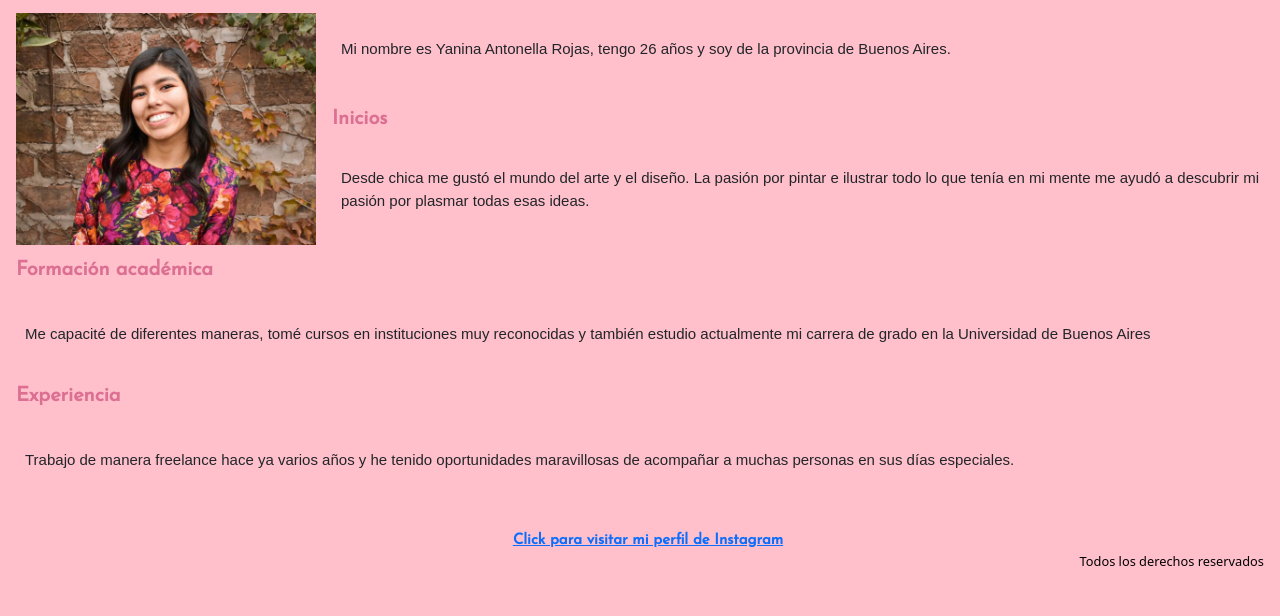
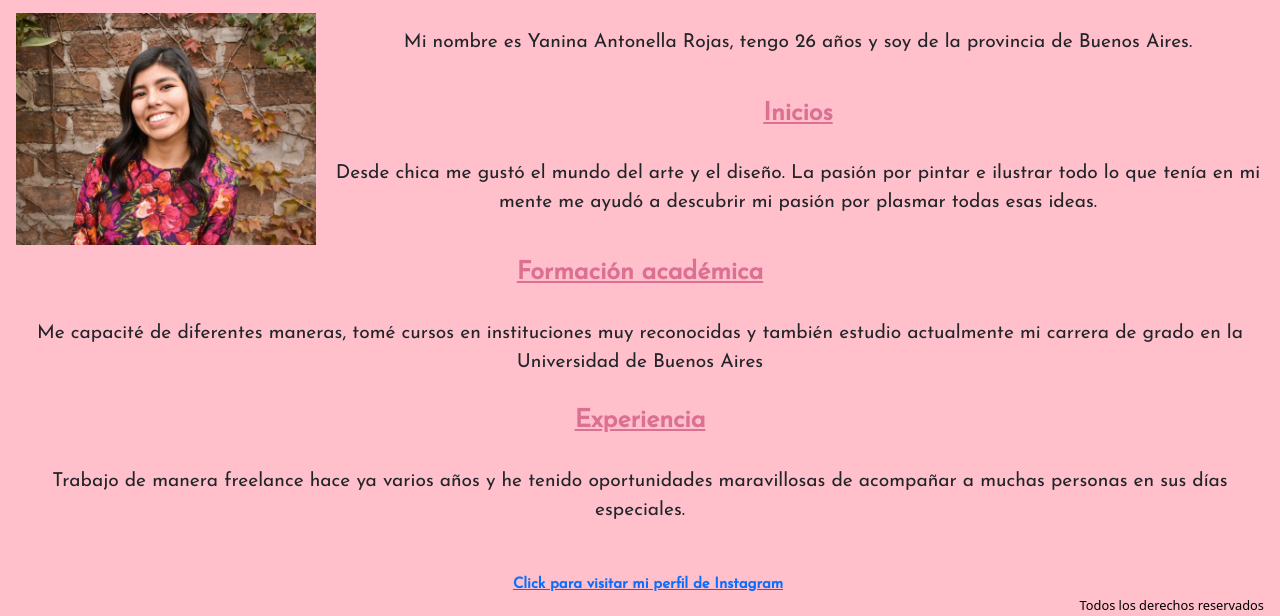
Before and after one commit to saragutierrezba/yaninaRojasStudioSASS, a website: page pages/sobremi.html in a window 1280 px wide. Shown: the part 359-975 px from the top of the page. Before the commit the page ends 930 px from the top, so only its background shows below. Drawn offline with nearby package versions, Linux system fonts and the light colour scheme; a web font is replaced by a local one.

Commit message:
modificando estilos

```diff
--- a/scss/style.scss
+++ b/scss/style.scss
@@ -75,6 +75,7 @@ body{
                 color: nth($colores, 2);
                 margin: 1rem;
                 padding: 0rem;
+                text-align: center;
                 font-family: 'Josefin Sans', sans-serif;
                 font-size: 1.7rem;text-decoration: underline;
 
@@ -86,15 +87,11 @@ body{
                     }
             div{
                 .parrafo1{
-                    margin: 1rem;
-                    font-family: 'Josefin Sans', sans-serif;
-                    font-size: 1.2rem
+                    @include estilo-textos
                 }
 
                 .parrafo2{
-                    margin: 1rem;
-                    font-family: 'Josefin Sans', sans-serif;
-                    font-size: 1.2rem
+                    @include estilo-textos
                 }
             }
         }
--- a/scss/utilities/_mixin.scss
+++ b/scss/utilities/_mixin.scss
@@ -7,3 +7,22 @@
         display: grid;
         grid-template-columns: 100%
         }
+
+@mixin estilo-textos {
+        text-align: center;
+        margin: 1rem;
+        font-family: 'Josefin Sans', sans-serif;
+        font-size: 1.2rem
+}
+
+@mixin estilo-subtitulosSobreMi {
+        font-weight: bolder;
+        font-size: 25px;
+        text-align: center;
+        text-decoration: underline;
+        font-family: 'Josefin Sans', sans-serif;
+        margin-left: 1rem;
+        margin-top: 0.8rem;
+        border: 2px palevioletred;
+        color: palevioletred;
+}
--- a/scss/utilities/_sobremi.scss
+++ b/scss/utilities/_sobremi.scss
@@ -9,7 +9,7 @@
 
 .sobremi__titulo{
     font-weight: bolder;
-    font-size: 30px;
+    font-size: 35px;
     text-align: center;
     font-family: 'Josefin Sans', sans-serif;
     margin-bottom: 1rem;
@@ -21,7 +21,7 @@
 .sobreMi{
     display: grid;
     grid-template-columns: auto auto ;
-    grid-template-rows: 1fr;
+    grid-template-rows: auto;
     grid-template-areas: "sobremi__titulo sobremi__titulo"
                          "imagen__yani imagen__yani"
                          "texto__sobremi1 texto__sobremi1"
@@ -81,85 +81,32 @@
 }
 
 .subtitulos__sobremi1{
-    font-weight: bolder;
-    font-size: 20px;
-    text-align: left;
-    font-family: 'Josefin Sans', sans-serif;
-    margin-left: 1rem;
-    margin-top: 0.8rem;
-    border: 2px palevioletred;
-    color: palevioletred;
+       @include estilo-subtitulosSobreMi
 }
 
 .subtitulos__sobremi2{
-    font-weight: bolder;
-    font-size: 20px;
-    text-align: left;
-    font-family: 'Josefin Sans', sans-serif;
-    margin-left: 1rem;
-    margin-top: 0.8rem;
-    border: 2px palevioletred;
-    color: palevioletred;
+       @include estilo-subtitulosSobreMi
 }
 
 .subtitulos__sobremi3{
-    font-weight: bolder;
-    font-size: 20px;
-    text-align: left;
-    font-family: 'Josefin Sans', sans-serif;
-    margin-left: 1rem;
-    margin-top: 0.8rem;
-    border: 2px palevioletred;
-    color: palevioletred;
+       @include estilo-subtitulosSobreMi
 }
 
 
 .texto__sobremi1{
-    font-size: 15px;
-    font-family: Arial, Helvetica, sans-serif;
-    text-align: left;
-    margin-left: 15px;
-    margin-top: 15px;
-    background-color: pink;
-    padding: 10px;
-    border: 5px;
-    border-radius: 15px;
+    @include estilo-textos
 }
 
 .texto__sobremi2{
-    font-size: 15px;
-    font-family: Arial, Helvetica, sans-serif;
-    text-align: left;
-    margin-left: 15px;
-    margin-top: 15px;
-    background-color: pink;
-    padding: 10px;
-    border: 5px;
-    border-radius: 15px;
+    @include estilo-textos
 }
 
 .texto__sobremi3{
-    font-size: 15px;
-    font-family: Arial, Helvetica, sans-serif;
-    text-align: left;
-    margin-left: 15px;
-    margin-top: 15px;
-    background-color: pink;
-    padding: 10px;
-    border: 5px;
-    border-radius: 15px;
+    @include estilo-textos
 }
 
 .texto__sobremi4{
-    font-size: 15px;
-    font-family: Arial, Helvetica, sans-serif;
-    text-align: left;
-    margin-left: 15px;
-    margin-top: 15px;
-    background-color: pink;
-    padding: 10px;
-    border: 5px;
-    border-radius: 15px;
+    @include estilo-textos
 }
 
 .instagram__yani{
@@ -170,32 +117,6 @@
     margin-left: 1rem;
     margin-top: 2rem;
 }
-/*Estilos de Contacto*/
-
-.formulario__titulo{
-    font-weight: bolder;
-    font-size: 30px;
-    text-align: left;
-    font-family: 'Josefin Sans', sans-serif;
-    margin-left: 15px;
-    color: palevioletred;
-}
-
-main form fieldset legend:hover{
-    color: black;
-    font-weight: bold;
-}
-
-.formulario__contacto{
-    font-size: 15px;
-    font-family: Arial, Helvetica, sans-serif;
-    text-align: left;
-    margin: 15px;
-    background-color: rgb(243, 231, 233);
-    padding: 10px;
-    border: 5px;
-    border-radius: 15px;
-}
 
 footer{
     @include estilo-footer;
```
Also changed, not shown: css/main.css, scss/utilities/_contacto.scss (line endings or trailing spaces).
